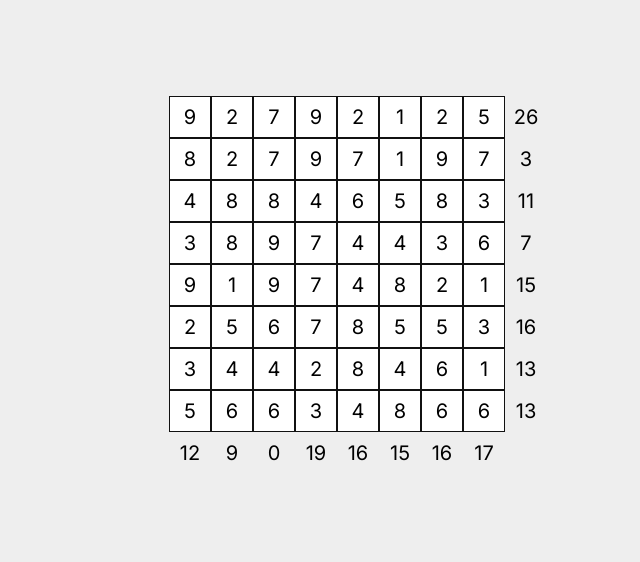
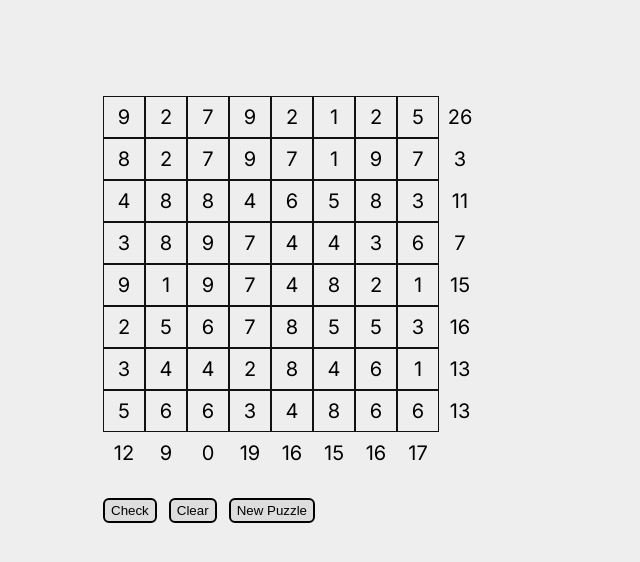
Before and after one commit to Iluxmas/sumplete, a Next.js app: page / in a window 1280 px wide. Shown: the top 562 px of the page, without its empty margins (351-991 px from the left). Built offline with nearby package versions, Linux system fonts and the light colour scheme.

Commit message:
add Cell and ControlPanel

```diff
--- a/src/app/page.module.css
+++ b/src/app/page.module.css
@@ -9,9 +9,9 @@
 }
 
 .container {
-  display: flex;
-  flex-wrap: wrap;
-  width: 240px;
+display: flex;
+flex-direction: column;
+gap: 24px;
 
 }
 
--- a/src/app/page.tsx
+++ b/src/app/page.tsx
@@ -1,3 +1,4 @@
+import ControlPanel from '@/components/ControlPanel';
 import Grid from '../components/Grid';
 
 import styles from './page.module.css';
@@ -7,6 +8,7 @@ export default function Home() {
     <main className={styles.main}>
       <div className={styles.container}>
         <Grid></Grid>
+        <ControlPanel></ControlPanel>
       </div>
     </main>
   );
--- /dev/null
+++ b/src/components/Cell.module.css
@@ -0,0 +1,53 @@
+.cell {
+  width: 28px;
+  height: 28px;
+  padding: 6px;
+  display: flex;
+  align-items: center;
+  justify-content: center;
+  font-size: 20px;
+  border: 1px solid #111;
+  box-sizing: content-box;
+  cursor: default;
+  user-select: none;
+  position: relative;
+
+}
+
+.cell_crossed {
+}
+
+.cell_crossed::after {
+  content: '╳';
+  font-weight: 700;
+  font-size: 22px;
+  opacity: 0.5;
+  position: absolute;
+  color: red;
+  width: 24px;
+  height: 24px;
+  top: 2px;
+  left: 9px;
+}
+
+.cell_none {
+}
+
+.error {
+  background-color: rgba(255, 0, 0, 0.25) !important;
+}
+
+.cell_selected::after {
+  content: '';
+  font-weight: 900;
+  font-size: 28px;
+  opacity: 0.8;
+  position: absolute;
+  color: green;
+  width: 23px;
+  height: 23px;
+  border-radius: 50%;
+  border: 4px solid green;
+  top: 4px;
+  left: 5px;
+}
--- /dev/null
+++ b/src/components/Cell.tsx
@@ -0,0 +1,19 @@
+import React from 'react';
+
+import styles from './Cell.module.css';
+
+function Cell({ data, onCellClick }) {
+  const elementClass = [styles.cell, styles[`cell_${data.status}`]];
+
+  if (data.error) {
+    elementClass.push(styles.error);
+  }
+
+  return (
+    <div className={elementClass.join(' ')} onClick={onCellClick}>
+      {data.value}
+    </div>
+  );
+}
+
+export default Cell;
--- /dev/null
+++ b/src/components/ControlPanel.module.css
@@ -0,0 +1,14 @@
+.container {
+  display: flex;
+  gap: 12px;
+  align-items: center;
+  /* justify-content: space-between; */
+  width: calc(100% - 42px);
+}
+
+.button {
+  background-color: #ddd;
+  padding: 3px 6px;
+  border-radius: 6px;
+  border: 2px solid black;
+}
--- /dev/null
+++ b/src/components/ControlPanel.tsx
@@ -0,0 +1,33 @@
+'use client';
+
+import React, { useEffect, useState } from 'react';
+import { puzzleActions } from '@/redux/features/cell';
+import { useDispatch, useSelector } from 'react-redux';
+import styles from './ControlPanel.module.css';
+import { generateGrid } from '@/utils/puzzle';
+
+function ControlPanel() {
+  const dispatch = useDispatch();
+
+  const handleNewGame = () => {
+    const grid = generateGrid();
+
+    dispatch(puzzleActions.init(grid));
+  };
+  return (
+    <div className={styles.container}>
+      <button className={styles.button} onClick={() => dispatch(puzzleActions.check())}>
+        Check
+      </button>
+      <button className={styles.button} onClick={() => dispatch(puzzleActions.clear())}>
+        Clear
+      </button>
+      {/* <button className={styles.button}></button> */}
+      <button className={styles.button} onClick={handleNewGame}>
+        New Puzzle
+      </button>
+    </div>
+  );
+}
+
+export default ControlPanel;
--- a/src/components/Grid.module.css
+++ b/src/components/Grid.module.css
@@ -1,57 +1,14 @@
+.grid_container {
+  display: flex;
+  flex-wrap: wrap;
+  width: 372px;
+
+}
 .row {
   display: flex;
 }
 .row:not(:last-of-type) .cell {
   background-color: #fff;
-}
-.cell {
-  width: 28px;
-  height: 28px;
-  padding: 6px;
-  display: flex;
-  align-items: center;
-  justify-content: center;
-  font-size: 20px;
-  border: 1px solid #111;
-  box-sizing: content-box;
-  cursor: default;
-  user-select: none;
-  position: relative;
-
-}
-
-.cell_crossed {
-}
-
-.cell_crossed::after {
-  content: '╳';
-  font-weight: 700;
-  font-size: 22px;
-  opacity: 0.5;
-  position: absolute;
-  color: red;
-  width: 24px;
-  height: 24px;
-  top: 2px;
-  left: 9px;
-}
-
-.cell_none {
-}
-
-.cell_selected::after {
-  content: '';
-  font-weight: 900;
-  font-size: 28px;
-  opacity: 0.8;
-  position: absolute;
-  color: green;
-  width: 23px;
-  height: 23px;
-  border-radius: 50%;
-  border: 4px solid green;
-  top: 4px;
-  left: 5px;
 }
 
 .solution {
--- a/src/components/Grid.tsx
+++ b/src/components/Grid.tsx
@@ -7,6 +7,7 @@ import { selectPuzzleModule } from '@/redux/features/cell/selector';
 import { generateGrid } from '@/utils/puzzle';
 
 import styles from './Grid.module.css';
+import Cell from './Cell';
 
 type AnswerStatus = 'done' | 'undone';
 
@@ -24,78 +25,82 @@ function Grid() {
   useEffect(() => {
     const grid = generateGrid();
 
-    const column: ArrayAnswer[] = [];
-    const row: ArrayAnswer[] = [];
-
-    for (let i = 0; i < grid.length; i++) {
-      let rowSum = 0;
-      for (let j = 0; j < grid.length; j++) {
-        if (grid[j][i].used) {
-          rowSum += grid[j][i].value;
-        }
-      }
-      row.push({ value: rowSum, status: 'undone' });
-    }
-
-    for (let singleRow of grid) {
-      let columnSum = singleRow.reduce((acc, cur) => (cur.used ? acc + cur.value : acc), 0);
-      column.push({ value: columnSum, status: 'undone' });
-    }
-
-    setColumnAnswer(column);
-    setRowAnswer(row);
     dispatch(puzzleActions.init(grid));
   }, []);
 
+  const columnA: ArrayAnswer[] = [];
+  const rowA: ArrayAnswer[] = [];
+
+  if (puzzle[0].length) {
+    // console.log(puzzle);
+    for (let i = 0; i < puzzle.length; i++) {
+      let rowSum = 0;
+      let uncrossedRowSum = 0;
+      for (let j = 0; j < puzzle.length; j++) {
+        if (puzzle[j][i].used) {
+          rowSum += puzzle[j][i].value;
+        }
+        if (puzzle[j][i].status !== 'crossed') {
+          uncrossedRowSum += puzzle[j][i].value;
+        }
+      }
+      rowA.push({ value: rowSum, status: rowSum === uncrossedRowSum ? 'done' : 'undone' });
+    }
+
+    for (let singleRow of puzzle) {
+      const columnSum = singleRow.reduce((acc, cur) => (cur.used ? acc + cur.value : acc), 0);
+      const unCrossedSum = singleRow.reduce((acc, cur) => (cur.status !== 'crossed' ? acc + cur.value : acc), 0);
+      columnA.push({ value: columnSum, status: columnSum === unCrossedSum ? 'done' : 'undone' });
+    }
+  }
+  // console.log(columnA);
+
+  // setColumnAnswer(column);
+  // setRowAnswer(row);
+
   const handleCellClick = (i, idx) => {
-    const newRow = [...rowAnswer];
-    const newColumn = [...columnAnswer];
-    ``;
-    let rowSum = 0;
-    for (let j = 0; j < puzzle[i].length; j++) {
-      console.log(puzzle[i][j].status);
-      if (puzzle[i][j].status != 'crossed') {
-        rowSum += puzzle[i][j].value;
-      }
-    }
-    console.log(rowSum);
-    if (rowSum === columnAnswer[idx].value) {
-      const newColumnState = JSON.parse(JSON.stringify(columnAnswer));
-      newColumnState[idx].status = 'done';
-      console.log(newColumnState);
-      setColumnAnswer(newColumnState);
-    }
+    // const newRow = [...rowAnswer];
+    // const newColumn = [...columnAnswer];
+
+    // let rowSum = 0;
+    // for (let j = 0; j < puzzle[i].length; j++) {
+    //   console.log(puzzle[i][j].status);
+    //   if (puzzle[i][j].status != 'crossed') {
+    //     rowSum += puzzle[i][j].value;
+    //   }
+    // }
+    // console.log(rowSum);
+    // if (rowSum === columnAnswer[idx].value) {
+    //   const newColumnState = JSON.parse(JSON.stringify(columnAnswer));
+    //   newColumnState[idx].status = 'done';
+    //   console.log(newColumnState);
+    //   setColumnAnswer(newColumnState);
+    // }
     // puzzle[i].forEach((cell) => {});
 
     dispatch(puzzleActions.cellClick({ row: i, col: idx }));
   };
 
   return (
-    <>
+    <div className={styles.grid_container}>
       {puzzle?.map((rowData, i) => (
         <div key={i} className={styles.row}>
           {rowData.map((cellData, idx) => (
-            <div
-              key={idx}
-              className={[styles.cell, styles[`cell_${cellData.status}`]].join(' ')}
-              onClick={() => handleCellClick(i, idx)}
-            >
-              {cellData.value}
-            </div>
+            <Cell key={idx} data={cellData} onCellClick={() => handleCellClick(i, idx)} />
           ))}
-          <div key={i} className={styles.solution}>
-            {columnAnswer[i]?.value}
+          <div key={i} className={[styles.solution, styles[`solution_${columnA[i]?.status}`]].join(' ')}>
+            {columnA[i]?.value}
           </div>
         </div>
       ))}
       <div className={styles.row}>
-        {rowAnswer.map((el, idx, a) => (
-          <div key={idx} className={[styles.solution, styles[`cell_${el.status}`]].join(' ')}>
+        {rowA.map((el, idx, a) => (
+          <div key={idx} className={[styles.solution, styles[`solution_${el.status}`]].join(' ')}>
             {el.value}
           </div>
         ))}
       </div>
-    </>
+    </div>
   );
 }
 
--- a/src/redux/features/cell/index.ts
+++ b/src/redux/features/cell/index.ts
@@ -20,7 +20,28 @@ export const puzzleSlice = createSlice({
       } else if (state[payload.row][payload.col].status === 'selected') {
         state[payload.row][payload.col].status = 'none';
       }
+      state[payload.row][payload.col].error = false;
     },
+
+    clear: (state) => {
+      for (let i = 0; i < state.length; i++) {
+        for (let j = 0; j < state[i].length; j++) {
+          state[i][j].status = 'none';
+          state[i][j].error = false;
+        }
+      }
+    },
+
+    check: (state) => {
+      for (let i = 0; i < state.length; i++) {
+        for (let j = 0; j < state[i].length; j++) {
+          if ((state[i][j].status === 'crossed' && state[i][j].used) || (state[i][j].status === 'selected' && !state[i][j].used)) {
+            state[i][j].error = true;
+          }
+        }
+      }
+    },
+
     init: (state, { payload }: PayloadAction<PuzzleState>) => {
       // what should i write here?
       return payload;
--- a/src/types/store.ts
+++ b/src/types/store.ts
@@ -2,6 +2,7 @@ type PuzzleState = CellState[][]
 
 interface CellState {
   value: Number;
-  status: 'selected' | 'crossed' | 'none';
+  status: 'selected' | 'crossed' | 'none' ;
   used: Boolean;
+  error: Boolean;
 }
--- a/src/utils/puzzle.ts
+++ b/src/utils/puzzle.ts
@@ -2,6 +2,7 @@ const generateItem = () => ({
   value: 1 + Math.floor(Math.random() * 9),
   status: 'none',
   used: Math.random() > 0.65 ? true : false,
+  error: false,
 });
 
 const generateRow = () =>
```
